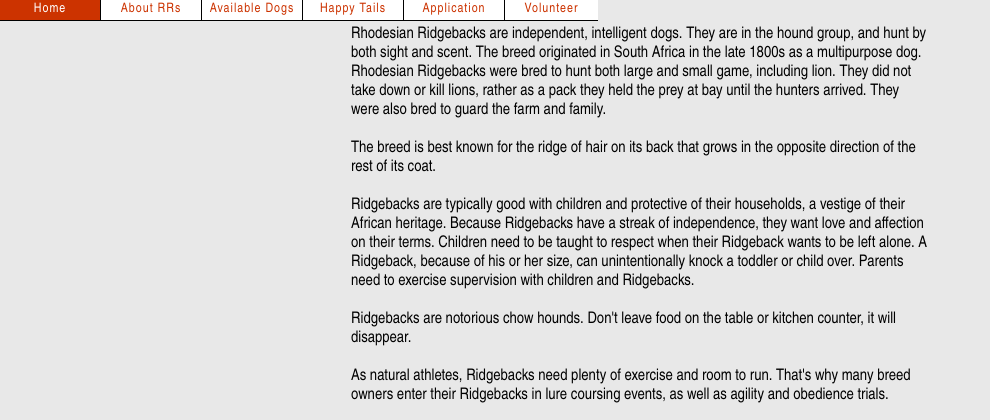
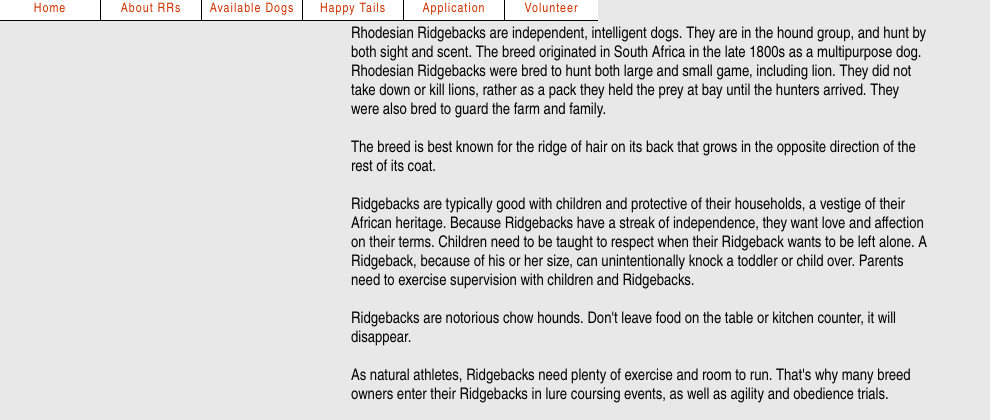
Before and after one commit to ScottSturdivant/crrr, a Flask app: page /about in a window 1280 px wide. Shown: the part 136-556 px from the top of the page, without its empty margins (0-990 px from the left). Run offline with Flask 2, Linux system fonts and the light colour scheme.

Commit message:
Remove hard coded current class for nav.

```diff
--- a/crrr/templates/includes/nav.html
+++ b/crrr/templates/includes/nav.html
@@ -1,5 +1,5 @@
 <ul id="nav">
-  <li class="first current"><a href="/">Home</a></li>
+  <li class="first"><a href="/">Home</a></li>
   <li><a href={{ url_for('about') }}>About RRs</a>
     <ul>
       <li style="border-top: 1px solid black;" ><a href={{ url_for('about') }}>The Breed</a></li>
```
